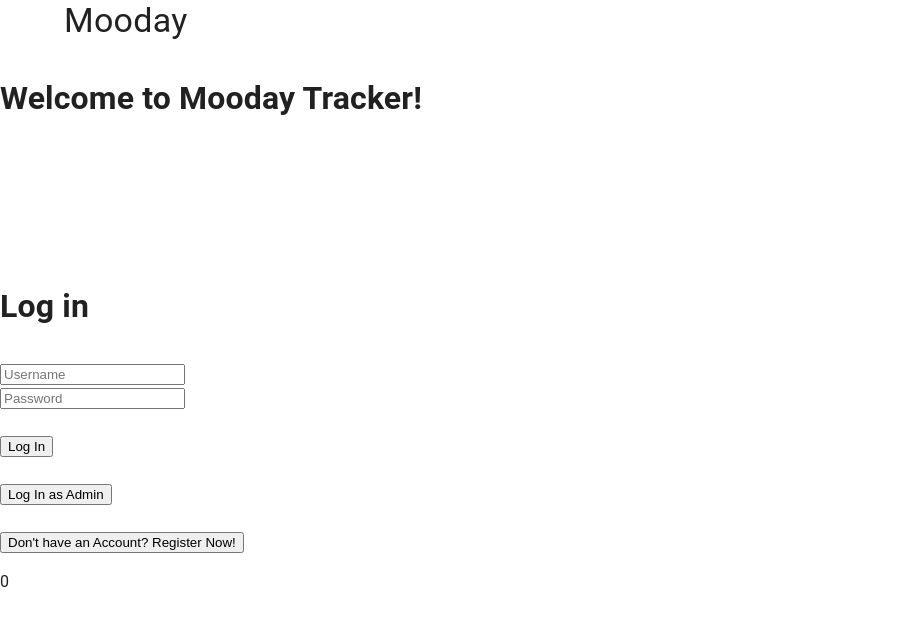
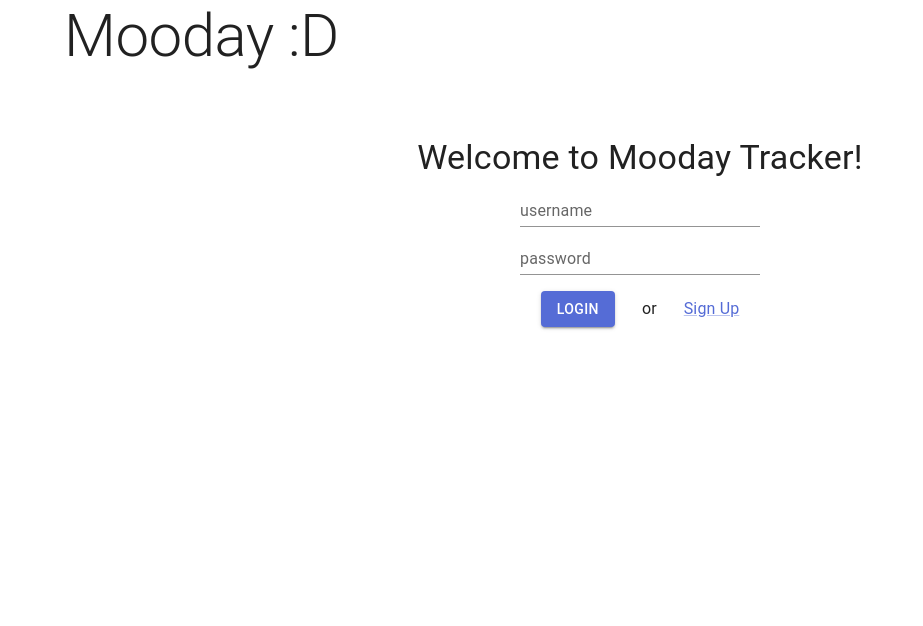
Before and after one commit to ynotdoan/HackMerced2023, a React (Create React App) app in the folder mood-tracker/: page /login in a window 1280 px wide. Shown: the top 626 px of the page, without its empty margins (0-923 px from the left). Built offline with nearby package versions, Linux system fonts and the light colour scheme; no server answers.

Commit message:
dashboard login

```diff
--- a/mood-tracker/src/components/App.js
+++ b/mood-tracker/src/components/App.js
@@ -7,7 +7,6 @@ import { BrowserRouter, Route, Routes } from 'react-router-dom';
 import Container from '@mui/material/Container';
 import Typography from '@mui/material/Typography';
 import Box from '@mui/material/Box';
-import Link from '@mui/material/Link';
 
 import './App.css';
 
@@ -16,10 +15,9 @@ function App() {
     <div className="wrapper">
       <Container>
       <Box>
-        <Typography variant="h4">Mooday</Typography>
+        <Typography variant="h2">Mooday :D</Typography>
       </Box>
       </Container>
-
       <BrowserRouter>
         <Routes>
           <Route path="/dashboard" element={<Dashboard />}/>
--- a/mood-tracker/src/components/Dashboard.js
+++ b/mood-tracker/src/components/Dashboard.js
@@ -1,11 +1,113 @@
 import React, { useState, useEffect } from "react";
 
-const Dashboard = () => {
+import Typography from '@mui/material/Typography';
+import Box from '@mui/material/Box';
+import Grid from '@mui/material/Grid';
+import Container from '@mui/material/Container';
+import Button from '@mui/material/Button';
+import Link from '@mui/material/Link';
+
+const Friend = () => {
   return (
-    <div>
-      <h1>Epic dashboard</h1>
-    </div>
+    <Box sx={{ paddingLeft:"2vh", paddingRight:"2vh", paddingTop: "1vh", maxWidth: "12vh",border: '1px dashed grey' }}>
+    <Grid
+      container
+      spacing={0}
+      direction="column">
+      <center>
+        <img width="50vh" src="https://cdn.discordapp.com/attachments/903127962826719262/1081742329641189386/latest.png" />
+      </center>
+      <Link href="/p/friend" noWrap>Friend</Link>
+    </Grid>
+  </Box>
   );
-};
+}
+
+const DaySquare = () => {
+  return (
+  <Box sx={{ paddingLeft:"2vh", paddingRight:"2vh", paddingTop: "1vh", maxWidth: "12vh",border: '1px dashed grey' }}>
+    <Grid
+      container
+      spacing={0}
+      direction="column">
+      <center>
+        <Box
+        sx={{
+          width: "3ch",
+          height: "3ch",
+          backgroundColor: 'primary.dark',
+          '&:hover': {
+            backgroundColor: 'primary.main',
+            opacity: [0.9, 0.8, 0.7],
+          },
+        }} />
+      </center>
+      <Typography>Sun</Typography>
+    </Grid>
+  </Box>
+  );
+}
+
+function Dashboard() {
+  const logout = () => {
+
+  }
+  return (
+    <center>
+    <Container maxWidth="md" sx={{paddingTop:"5vh"}}>
+    <Box sx={{ border: '1px dashed grey' }}>
+    <Box sx={{ padding: "1vh", marginTop: "2vh", marginLeft:"-60vh", maxWidth: "40vh", border: '1px dashed grey' }}>
+      <div style={{
+            display: 'flex',
+            alignItems: 'center'
+        }}><img width="80vh" src="https://cdn.discordapp.com/attachments/903127962826719262/1081742329641189386/latest.png" />
+        <div style={{paddingLeft: "5vh", textAlign: "right"}}>
+        <Typography noWrap>Person Fullname</Typography>
+        <Typography noWrap>username123</Typography>
+        <Link href="/profile" noWrap>View Profile</Link>
+        </div>
+        </div>
+
+    </Box>
+
+    <Typography style={{marginLeft: "-80vh", paddingTop: "5vh", marginBottom:"-7vh"}} noWrap>Your Friends' Moods</Typography>
+    <Typography style={{marginLeft: "10vh", paddingTop: "4.5vh", marginBottom:"-7vh"}} noWrap>Past Week's Moods</Typography>
+
+    <Box id="friends" style={{marginLeft: "4vh", paddingTop: "8vh", marginBottom: "2vh"}}>
+      <div style={{
+          display: 'flex',
+          alignItems: 'center'
+      }}>
+        <Friend />
+        <Friend />
+        <Friend />
+        <Friend />
+      </div>
+    </Box>
+
+    <Box id="logout" style={{marginLeft: "60vh", marginTop:"-32vh", paddingBottom: "20vh", marginBottom: "2vh"}}>
+      <Button  color="error" onClick={logout} variant="contained"  style={{maxWidth: '25vh', maxHeight: '10vh', minWidth: '25vh', minHeight: '10vh'}}>Logout</Button>
+    </Box>
+
+    <Box id="week" style={{marginLeft: "50vh", marginTop: "-10vh", marginBottom: "2vh"}}>
+      <div style={{
+          display: 'flex',
+          alignItems: 'center'
+      }}>
+        <DaySquare/>
+        <DaySquare/>
+        <DaySquare/>
+        <DaySquare/>
+        <DaySquare/>
+        <DaySquare/>
+        <DaySquare/>
+      </div>
+    </Box>
+
+    </Box>
+    </Container>
+    </center>
+  );
+}
 
 export default Dashboard;
--- a/mood-tracker/src/components/Login.js
+++ b/mood-tracker/src/components/Login.js
@@ -1,58 +1,51 @@
 import React, { useState, useEffect } from "react";
-import './App.css';
+import Typography from '@mui/material/Typography';
+import Link from '@mui/material/Link';
+import Grid from '@mui/material/Grid';
+import TextField from '@mui/material/TextField';
+import Button from '@mui/material/Button';
 
 function Login() {
-  const [data, setdata] = useState({
-    name: "",
-    age: 0,
-    date: "",
-    programming: "",
-  });
+    const loginAction = () => {
+        const usernameElem = document.querySelector("#username");
+        const passwordElem = document.querySelector("#password");
+        fetch()
+    };
 
-  // Using useEffect for single rendering
-  useEffect(() => {
-      // Using fetch to fetch the api from
-      // flask server it will be redirected to proxy
-      fetch("/data").then((res) =>
-          res.json().then((data) => {
-              // Setting a data from api
-              setdata({
-                  name: data.Name,
-                  age: data.Age,
-                  date: data.Date,
-                  programming: data.programming,
-              });
-          })
-      );
-  }, []);
+    return (
+        <div className="LoginDiv">
+        <Grid
+            container
+            spacing={0}
+            direction="column"
+            alignItems="center"
+            justifyContent="center"
+            style={{ minHeight: '40vh' }}
+        >
 
-  return (
-    <div className="LoginDiv">
-      <h1>
-        <p>Welcome to Mooday Tracker!</p>
-        <br></br>
-        <br></br>
-        <p>Log in</p>
-      </h1>
-
-      <input type="text" className="username" id = "username" name="username" placeholder="Username"></input>
-      <br></br>
-      <input type="password" className="password" id = "password" name="password" placeholder="Password"></input>
-      <br></br>
-      <br></br>
-      <button className="login" onClick="login()">Log In</button>
-      <br></br>
-      <br></br>
-      <button className="login" onClick="loadAdmin()">Log In as Admin</button>
-      <br></br>
-      <br></br>
-      <button className="login" onClick="register()">Don't have an Account? Register Now!</button>
-      <p>{data.name}</p>
-      <p>{data.age}</p>
-      <p>{data.date}</p>
-      <p>{data.programming}</p>
-    </div>
-  );
+            <Grid item xs={4}>
+                <Typography variant="h4" component="h2">Welcome to Mooday Tracker!</Typography>
+            </Grid>
+            <Grid item xs={4}>
+                <TextField sx={{width: "30vh"}} id="username" label="username" variant="standard" />
+            </Grid>
+            <Grid item sx={4}>
+                <TextField sx={{width: "30vh"}} id="password" label="password" type="password" variant="standard" />
+            </Grid>
+            <Grid item sx={{"padding-top": "2vh"}}>
+                <div style={{
+                    display: 'flex',
+                    alignItems: 'center'
+                }}>
+                    <Button onClick={loginAction} variant="contained">Login</Button> <Typography sx={{"padding-left": "3ch"}}> or </Typography>
+                    <Link href="/signup" underline="always" sx={{"padding-left": "3ch"}}>
+                        Sign Up
+                    </Link>
+                </div>
+            </Grid>
+        </Grid>
+        </div>
+    );
 }
 
 
```
